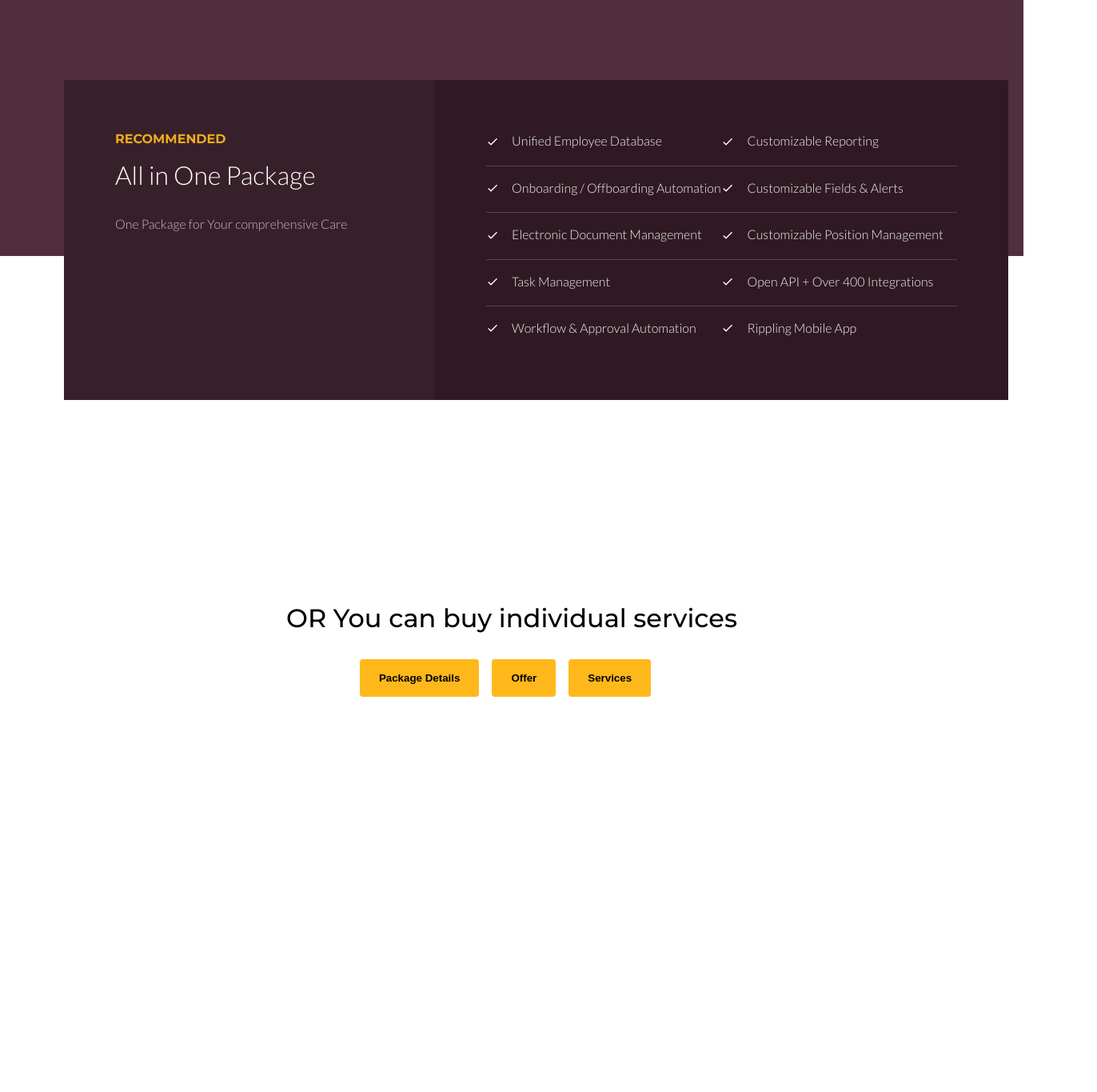
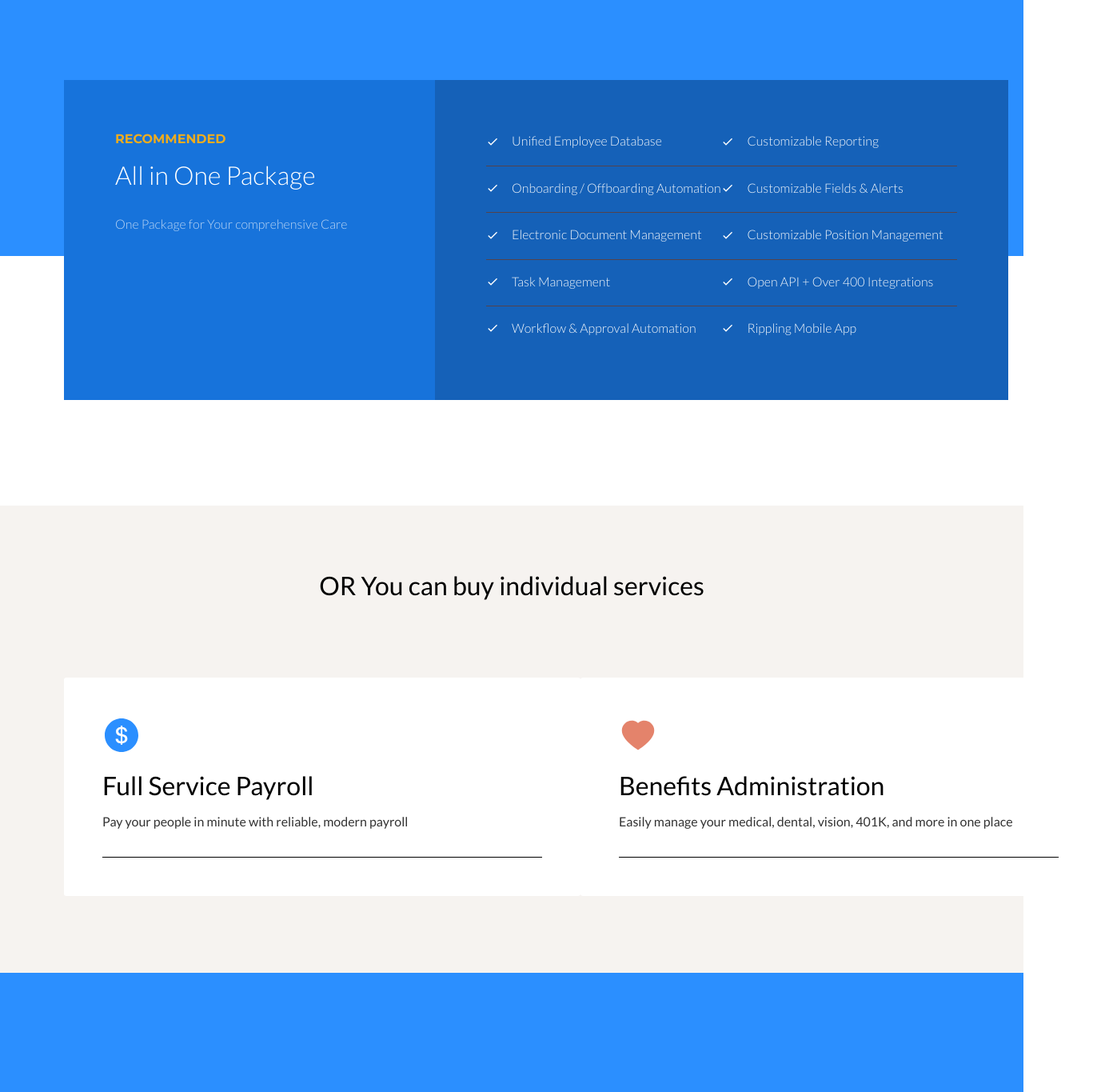
Before and after one commit to gobinda168/r-health, a React (Create React App) app: page / in a window 1280 px wide. Shown: the top 1365 px of the page at 80% size, 1372 px wide, since content can reach past the window. Before the commit the page ends 903 px from the top, so only its background shows below. Built offline with nearby package versions, Linux system fonts and the light colour scheme.

Commit message:
Implement: fullpage with blue accent

```diff
--- a/src/App.tsx
+++ b/src/App.tsx
@@ -7,32 +7,11 @@ import Offer from './pages/offer/Offer';
 import PackageDetails from './pages/packageDetails/PackageDetails';
 
 const App = () => (
-  <Router>
-    <Switch>
-      <Route exact path="/">
-        <PackageDetails />
-      </Route>
-      <Route path="/offer">
-        <Offer />
-      </Route>
-      <Route path="/services">
-        <Services />
-      </Route>
-    </Switch>
-    <div className={styles.appContainer}>
-      <div className={styles.navigation}>
-        <Link to="/">
-          <Button>Package Details</Button>
-        </Link>
-        <Link to="/offer">
-          <Button>Offer</Button>
-        </Link>
-        <Link to="/services">
-          <Button>Services </Button>
-        </Link>
-      </div>
-    </div>
-  </Router>
+  <>
+    <PackageDetails />
+    <Services />
+    <Offer />
+  </>
 );
 
 export default App;
--- a/src/pages/offer/Offer.module.scss
+++ b/src/pages/offer/Offer.module.scss
@@ -3,7 +3,7 @@
 .container {
   background-color: $primary;
   color: $white;
-  height: 100vh;
+  height: 80vh;
   display: flex;
   flex-direction: column;
   align-items: center;
@@ -22,5 +22,4 @@
     margin-top: 1rem;
     opacity: 0.7;
   }
-
 }
--- a/src/pages/packageDetails/PackageDetails.module.scss
+++ b/src/pages/packageDetails/PackageDetails.module.scss
@@ -36,7 +36,7 @@
     }
   }
   .bottom {
-    height: 59vh;
+    height: 39vh;
     background-color: white;
     display: flex;
     flex-direction: column-reverse;
--- a/src/pages/packageDetails/PackageDetails.tsx
+++ b/src/pages/packageDetails/PackageDetails.tsx
@@ -15,7 +15,7 @@ const PackageDetails = () => (
       </div>
       <Benefits />
     </div>
-    <div className={styles.bottom}>OR You can buy individual services</div>
+    <div className={styles.bottom} />
   </div>
 );
 
--- a/src/pages/services/Services.module.scss
+++ b/src/pages/services/Services.module.scss
@@ -1,7 +1,7 @@
 @import '../../styles/contants.scss';
 .services {
-  height: 100vh;
   background-color: $grey;
+
   .title {
     text-align: center;
     font-size: xx-large;
@@ -12,9 +12,8 @@
   }
   .container {
     display: flex;
-    // flex-direction: column;
     justify-content: space-around;
-    // align-items: center;
-    margin: 10rem 5rem 0 5rem;
+    padding-bottom: 6rem;
+    margin: 6rem 5rem 0 5rem;
   }
 }
--- a/src/pages/services/Services.tsx
+++ b/src/pages/services/Services.tsx
@@ -3,22 +3,26 @@ import { AiFillDollarCircle, AiFillHeart } from 'react-icons/ai';
 import Card from '../../components/card/Card';
 import styles from './Services.module.scss';
 
-const Services = () => (
+const Services = () => {
+  const BLUE_COLOR = '#2b8fff';
+  const PINK_COLOR = '#e4836b';
+  return (
     <div className={styles.services}>
       <div className={styles.title}>OR You can buy individual services</div>
       <div className={styles.container}>
         <Card
-        icon={<AiFillDollarCircle size="3rem" color="#512e3c" />}
+          icon={<AiFillDollarCircle size="3rem" color={BLUE_COLOR} />}
           title="Full Service Payroll"
           subTitle="Pay your people in minute with reliable, modern payroll"
         />
         <Card
-        icon={<AiFillHeart size="3rem" color="#e4836b" />}
+          icon={<AiFillHeart size="3rem" color={PINK_COLOR} />}
           title="Benefits Administration"
           subTitle="Easily manage your medical, dental, vision, 401K, and more in one place"
         />
       </div>
     </div>
   );
+};
 
 export default Services;
--- a/src/styles/contants.scss
+++ b/src/styles/contants.scss
@@ -1,6 +1,6 @@
-$primary: #512e3c;
-$secondary: #38202a;
-$darkPrimary: #301923;
+$primary: #2b8fff;
+$secondary: #1773db;
+$darkPrimary: #1561b8;
 $white: #ffffff;
 $black: #000000;
 $accent: #ffb81c;
```
Also changed, not shown: 1 other file (tests, documents, lock files or other folders). Lines whose indentation alone changed are shown as unchanged.
